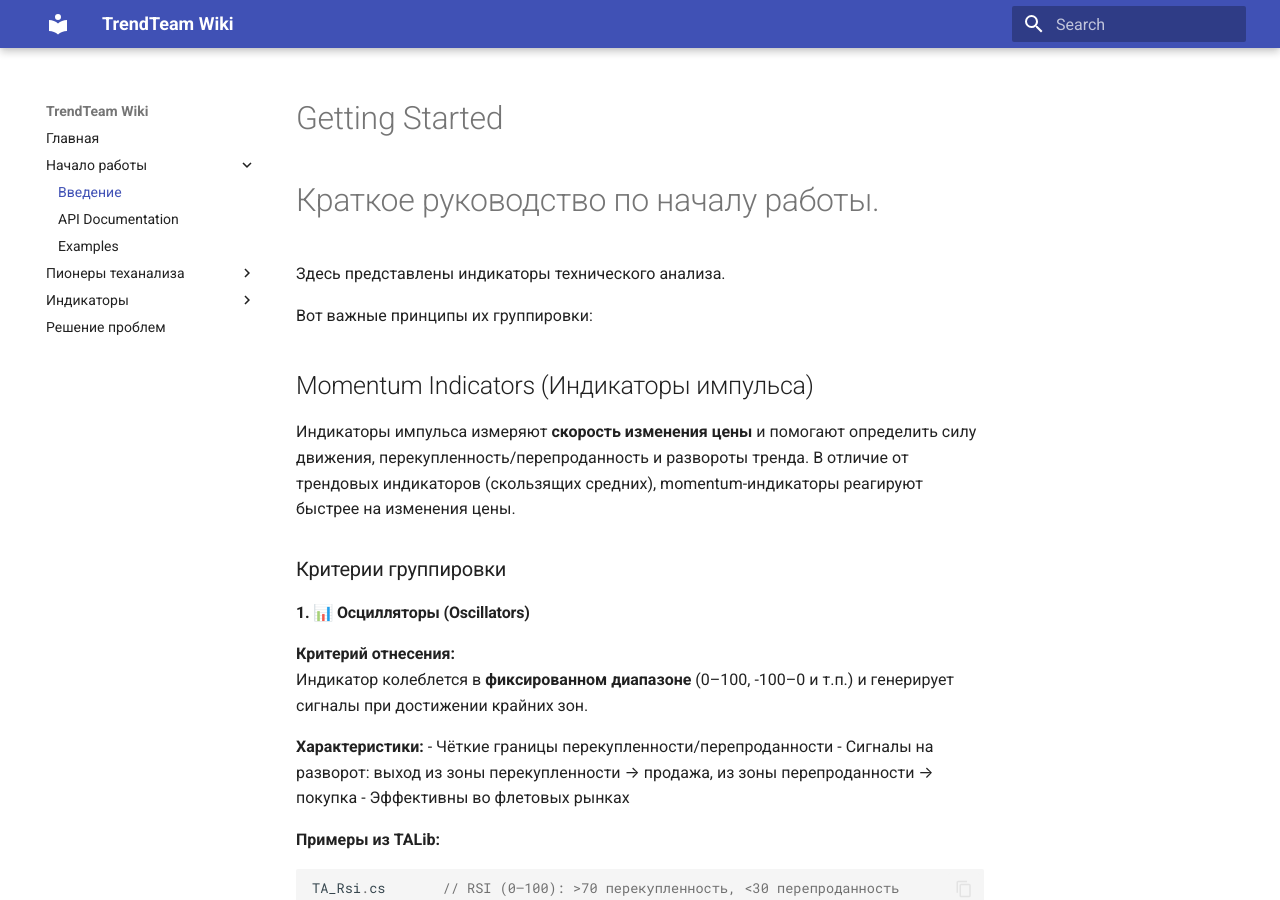
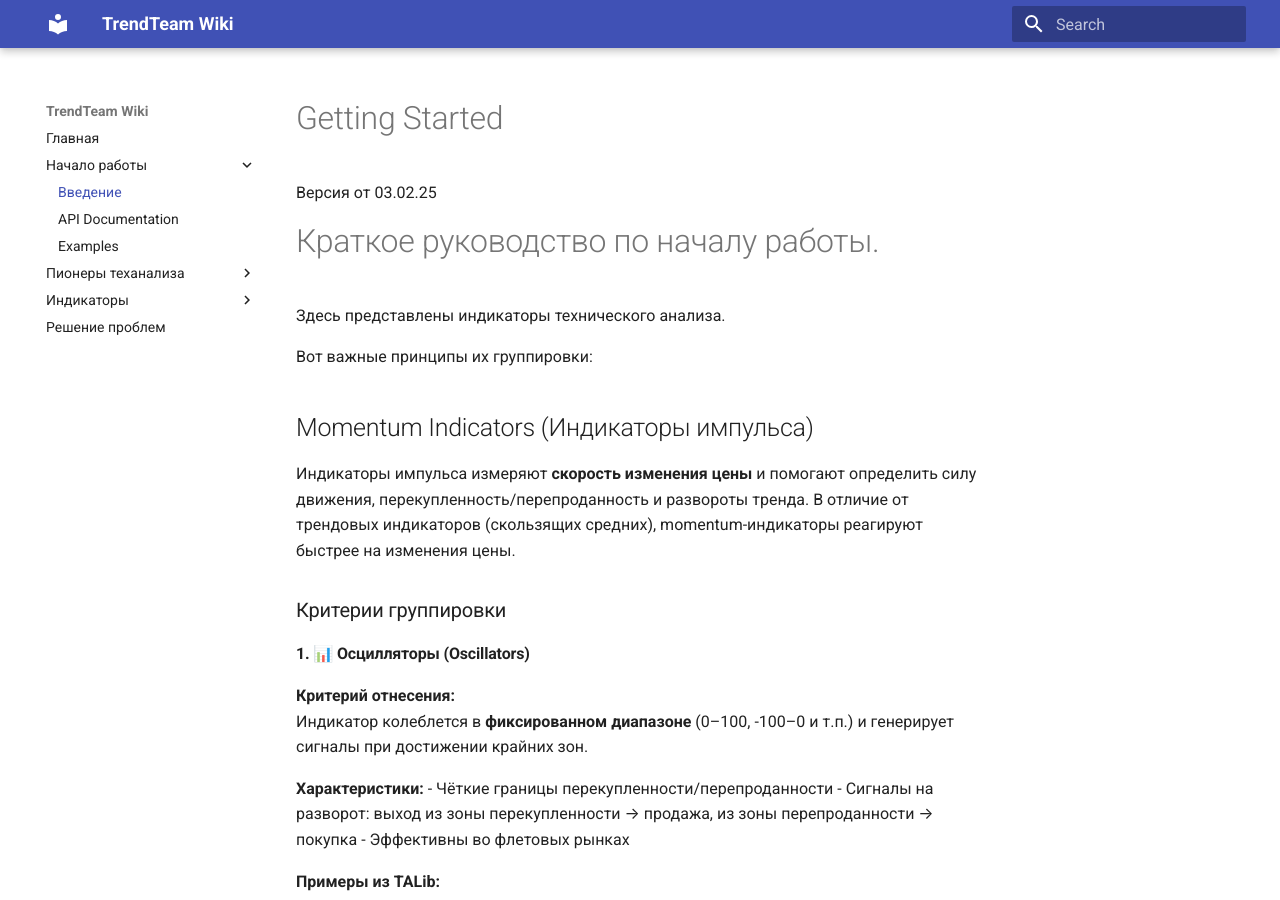
Before and after one commit to TradingLaboratory/wiki, an MkDocs documentation site: the page built from docs/getting-started.md, in a window 1280 px wide and 900 px high. Built offline with MkDocs 1.6.1 and Material for MkDocs 9.7.7, drawn with Linux system fonts in a browser that asks for light colours.

Commit message:
Пробуем обновление

```diff
--- a/docs/getting-started.md
+++ b/docs/getting-started.md
@@ -1,5 +1,6 @@
 # Getting Started
 
+Версия от 03.02.25
 # Краткое руководство по началу работы.
 
 Здесь представлены индикаторы технического анализа.
```
